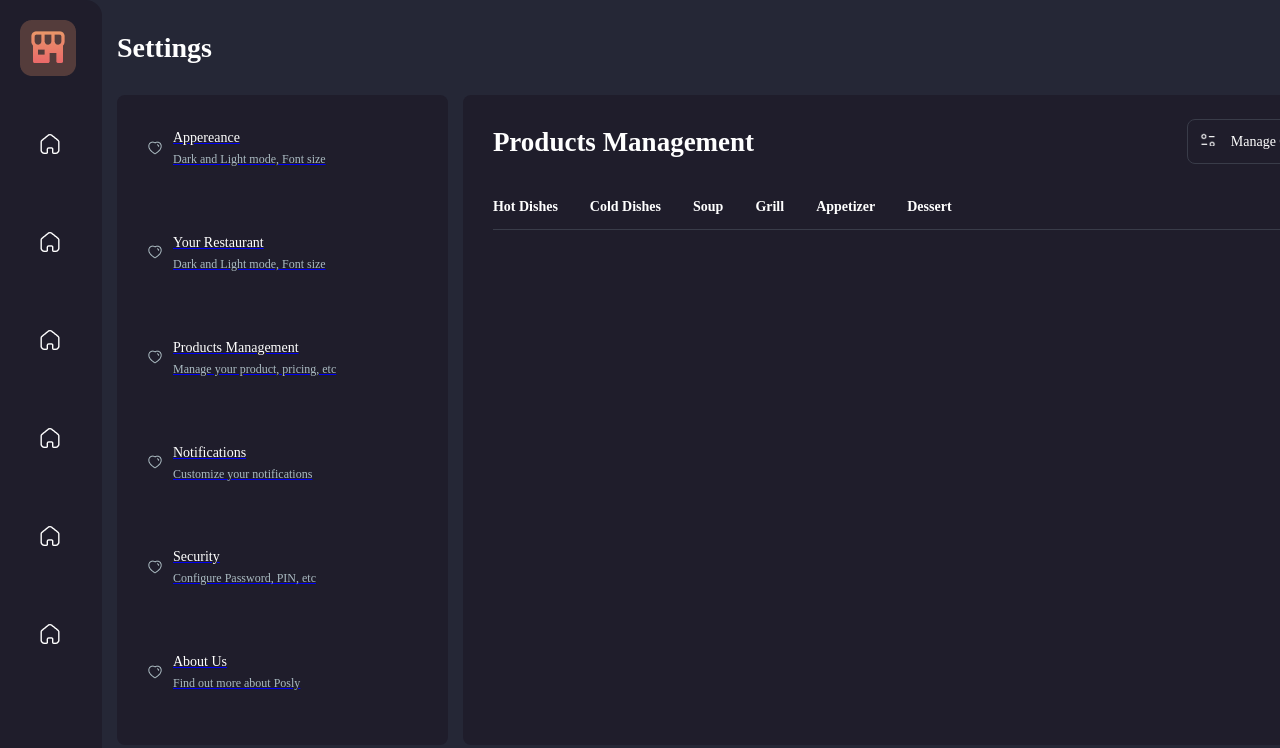
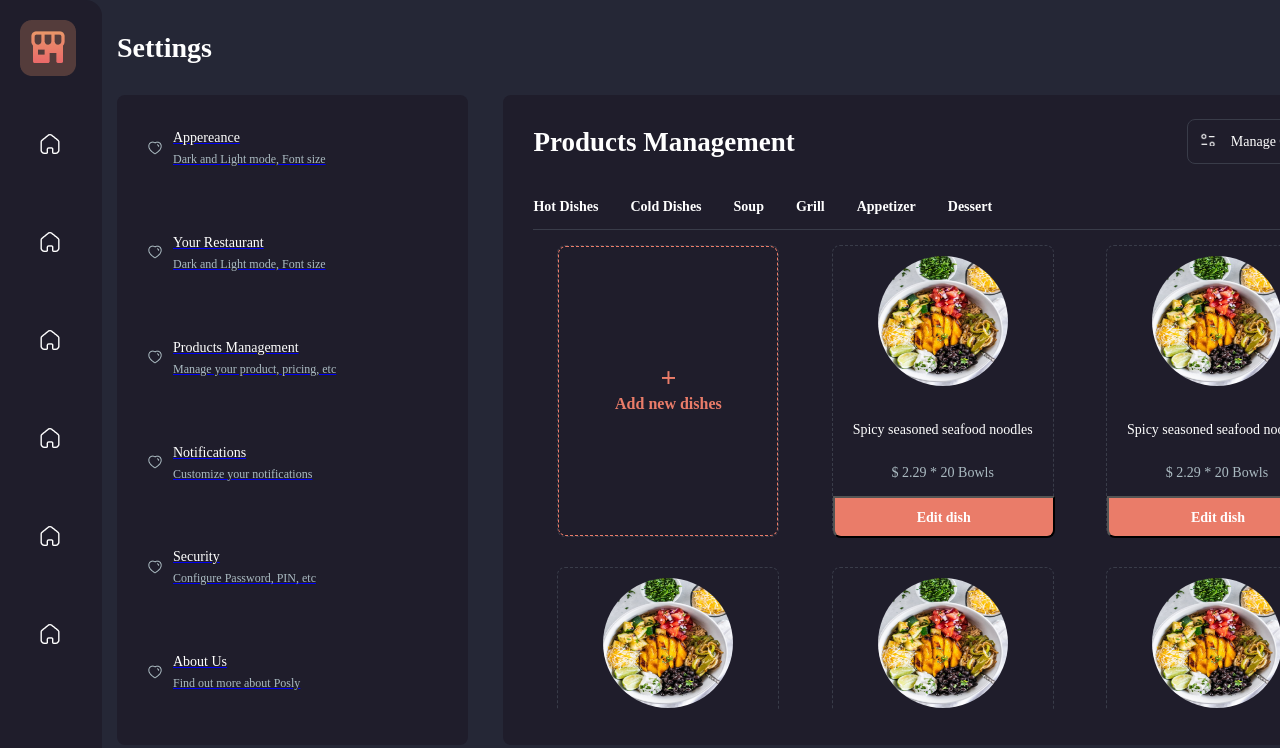
Before and after one commit to Muhammadislom-Dev/food-shop, a React (Create React App) app: page /order/restaurant in a window 1280 px wide. Shown: the top 748 px of the page. Built offline with nearby package versions, Linux system fonts and the light colour scheme; a web font is replaced by a local one.

Commit message:
initial commit

```diff
--- a/src/Components/Accordion/Accordion.jsx
+++ b/src/Components/Accordion/Accordion.jsx
@@ -8,15 +8,21 @@ const Accordion = () =>{
         <div className="accordion">
             <div className="accordion-page">
                 <div className="accordion-box">
+                    <div className='accordion-dish'>
                     <button className='accordion-button'><span>+</span>
                       <br /> Add new dishes
                     </button>
-                    <div className="accordion-dish">
-                        <img src={Food} alt="" className="accordion-img" />
-                        <h3 className="accordion-name">Spicy seasoned seafood noodles</h3>
-                        <p className="accordion-text">$ 2.29 * 20 Bowls</p>
-                        <button className="accordion-btn">Edit dish</button>
                     </div>
+                    {
+                        Array.from(new Array(11)).map(e =>(
+                            <div className="accordion-dish">
+                            <img src={Food} alt="" className="accordion-img" />
+                            <h3 className="accordion-name">Spicy seasoned seafood noodles</h3>
+                            <p className="accordion-text">$ 2.29 * 20 Bowls</p>
+                            <button className="accordion-btn">Edit dish</button>
+                        </div>
+                        ))
+                    }
                 </div>
             </div>
         </div>
--- a/src/Components/Accordion/Accordion.scss
+++ b/src/Components/Accordion/Accordion.scss
@@ -1,8 +1,98 @@
 .accordion{
+    height: 60vh;
+    overflow-y: auto;
 
     &-page{
         margin: 0 24px;
+
+    }
+
+   &-img{
+       width: 130px;
+       height: 130px;
+       border-radius: 50%;
+       margin: 10px;
+   }
+   &-dish{
+       text-align: center;
+       width: 220px;
+       height: 290px;
+       background: #1F1D2B;
+       border: 1px dashed #393C49;
+       border-radius: 8px;
+       margin: 15px 10px;
+    //    padding: 10px 0px 0px 0px;
+   }
+
+   &-btn{
+    background: #EA7C69;
+    // opacity: 0.24;
+    border-radius: 0px 0px 8px 8px;
+    height: 42px;
+    width: 222px;
+    font-weight: 600;
+    font-size: 14px;
+    line-height: 140%;
+    color: white;
+   }
+
+    &-text{
+        font-weight: 400;
+        font-size: 14px;
+        line-height: 140%;
+        color: #ABBBC2;
+    }
+    &-name{
+        font-weight: 500;
+        font-size: 14px;
+        line-height: 130%;
+        // height: 0;
+        padding-bottom: 10px;
+    }
+
+    &-button{
+        width: 220px;
+        height: 290px;
+        border: 1px dashed #EA7C69;
+        background-color: #1F1D2B;
+        border-radius: 8px;
+        font-weight: 600;
+        font-size: 16px;
+        line-height: 140%;
+        color:#EA7C69;
+
+        span{
+            color: #EA7C69;
+            font-size: 28px;
+        }
+
+    }
+
+    &-box{
+        display: flex;
+        justify-content: space-between;
+        flex-wrap: wrap;
     }
 
 
 }
+
+/* width */
+::-webkit-scrollbar {
+    width: 5px;
+  }
+
+  /* Track */
+  ::-webkit-scrollbar-track {
+    background:  #1F1D2B;
+  }
+
+  /* Handle */
+  ::-webkit-scrollbar-thumb {
+    background: #EA7C69;
+  }
+
+  /* Handle on hover */
+  ::-webkit-scrollbar-thumb:hover {
+    background: #d15c47;
+  }
--- a/src/Components/HomeContent/HomeContent.scss
+++ b/src/Components/HomeContent/HomeContent.scss
@@ -12,8 +12,10 @@
     img{
       border-radius: 50%;
       margin-top: -55px;
-      animation: rotation 10s linear infinite;
-      object-fit: cover;
+      animation-name: BoxAnimation;
+      animation-delay: 5s;
+      animation-duration: 18s;
+      animation-iteration-count: infinite;
     }
 
 
@@ -47,3 +49,13 @@
   ::-webkit-scrollbar-thumb:hover {
     background: #d15c47;
   }
+
+
+@keyframes BoxAnimation {
+   to{
+     transform: rotate(0deg);
+   }
+   from{
+     transform: rotate(-360deg);
+   }
+}
--- a/src/Components/Settings/Settings.jsx
+++ b/src/Components/Settings/Settings.jsx
@@ -1,16 +1,10 @@
 import './Settings.scss'
-import { Link } from 'react-router-dom'
+import { NavLink } from 'react-router-dom'
+
+import Accordion from '../../Components/Accordion/Accordion'
+import { Switch, Route } from 'react-router-dom'
 
 const Settings = () =>{
-
-    const handleAddClass = (evt) =>{
-        const links = document.querySelectorAll('.setting__linkactive');
-        links.forEach(link =>{
-         link.classList.remove('setting__linkactive')
-        })
-        evt.currentTarget.classList.add('setting__linkactive')
-      }
-
 
     return(
         <div className="setting">
@@ -22,24 +16,30 @@ const Settings = () =>{
 
                 <ul className='setting-links'>
                    <li className='setting__item'>
-                       <Link onClick={handleAddClass} className='setting__link'    to="/order" >Hot Dishes</Link>
+                       <NavLink  className='setting__link' exact  to="/order/restaurant/" >Hot Dishes</NavLink>
                    </li>
                    <li className='setting__item'>
-                       <Link onClick={handleAddClass} className='setting__link'   to="order/restaurant/cold/">Cold Dishes</Link>
+                       <NavLink  className='setting__link' exact to="/order/restaurant/cold">Cold Dishes</NavLink>
                    </li>
                    <li className='setting__item'>
-                       <Link onClick={handleAddClass} className='setting__link'   to="/order/soup/">Soup</Link>
+                       <NavLink  className='setting__link'  to="/order/restaurant/soup">Soup</NavLink>
                    </li>
                    <li className='setting__item'>
-                       <Link onClick={handleAddClass} className='setting__link'   to="/order/grill/">Grill</Link>
+                       <NavLink  className='setting__link'  to="/order/restaurant/grill">Grill</NavLink>
                    </li>
                    <li className='setting__item'>
-                       <Link onClick={handleAddClass} className='setting__link'   to="/order/appetizer/">Appetizer</Link>
+                       <NavLink  className='setting__link'  to="/order/restaurant/appetizer">Appetizer</NavLink>
                    </li>
                    <li className='setting__item'>
-                       <Link onClick={handleAddClass} className='setting__link'   to="/order/dessert/">Dessert</Link>
+                       <NavLink  className='setting__link'  to="/order/restaurant/dessert">Dessert</NavLink>
                    </li>
                </ul>
+
+               <Switch>
+                   <Route>
+                       <Accordion />
+                   </Route>
+               </Switch>
             </div>
         </div>
     )
--- a/src/Pages/Orderpage/Orderpage.jsx
+++ b/src/Pages/Orderpage/Orderpage.jsx
@@ -3,6 +3,7 @@ import { Switch, Route } from 'react-router-dom';
 
 import Order from '../../Components/Order/Order';
 import Settings from '../../Components/Settings/Settings';
+
 
 const Orderpage = () =>{
     return(
@@ -14,7 +15,7 @@ const Orderpage = () =>{
             </div>
             <div className="orderpage_right">
                 <Switch>
-                    <Route  path="/order/restaurant">
+                    <Route   path="/order/restaurant">
                       <Settings />
                     </Route>
                 </Switch>
--- a/src/Pages/Orderpage/Orderpage.scss
+++ b/src/Pages/Orderpage/Orderpage.scss
@@ -14,8 +14,8 @@
         background: #1F1D2B;
         border-radius: 8px;
         height: 650px;
-        width: 1000px;
-        margin-left: 15px;
+        width: 900px;
+        margin-left: 35px;
     }
 }
 
```
Also changed, not shown: src/Components/Settings/Settings.scss (line endings or trailing spaces), src/Pages/Sectionpage/Sectionpage.jsx (added).
